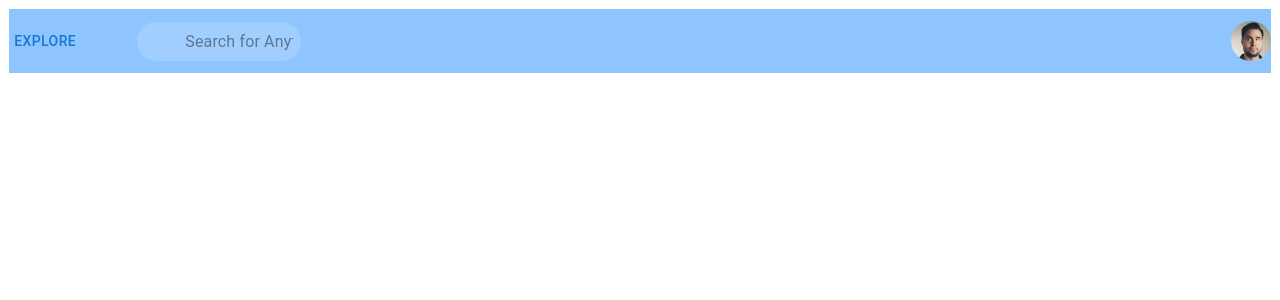
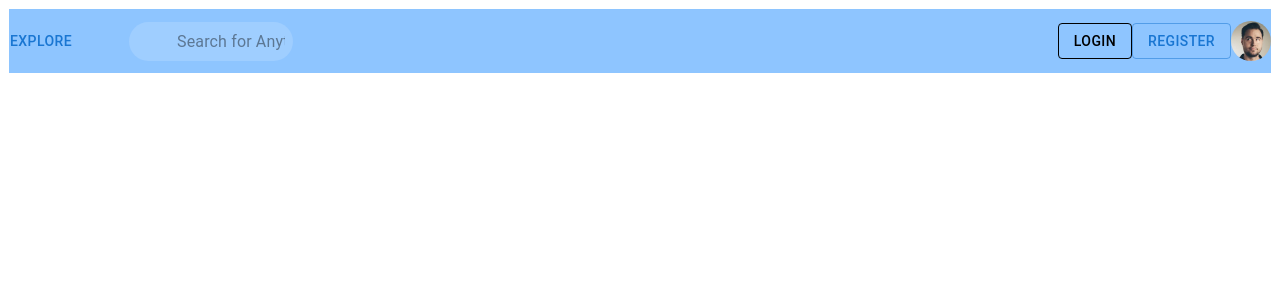
Before and after one commit to tejaingit-0311/coursify, a React (Vite) app in the folder frontend/: page / in a window 1280 px wide. Shown: the top 300 px of the page. Built offline with nearby package versions, Linux system fonts and the light colour scheme; some icons are missing.

Commit message:
fresh-changes-LC-RC

```diff
--- a/frontend/src/components/navbar/ProfileIcon.jsx
+++ b/frontend/src/components/navbar/ProfileIcon.jsx
@@ -2,7 +2,7 @@ import { Avatar } from "@mui/material";
 export default function ProfileIcon(){
     return (
         <>
-            <Avatar alt="Remy Sharp" src="../../../public/avatar.jpg" />
+            <Avatar alt="Remy Sharp" src="/avatar.jpg" />
         </>
     )
 }
--- /dev/null
+++ b/frontend/src/components/navbar/RegisterButton.jsx
@@ -0,0 +1,8 @@
+import { Button } from "@mui/material";
+export default function RegisterButton(){
+    return(
+        <div>
+            <Button variant="outlined">Register</Button>
+        </div>
+    )
+}
--- a/frontend/src/pages/Home.jsx
+++ b/frontend/src/pages/Home.jsx
@@ -3,12 +3,13 @@ import React from "react";
 
 // compoents imports
 import Login from "../components/Login";
-import Register from "../components/Register";
+import RegisterButton from "../components/navbar/RegisterButton";
 import Courses from "../components/Courses";
 import Explore from "../components/navbar/Explore";
 import Search from "../components/navbar/Search";
 import Avatar from "../components/navbar/ProfileIcon";
 import { colors } from "@mui/material";
+import LoginButton from "../components/navbar/LoginButton";
 const Home = () => {
   return (
     //  write home page UI code here
@@ -18,6 +19,8 @@ const Home = () => {
        <nav style={{display: "flex", justifyContent:"center",alignItems:"center"}}>
         <Explore />
         <Search />
+        <LoginButton />
+        <RegisterButton />
         <Avatar />
        </nav>
 
```
